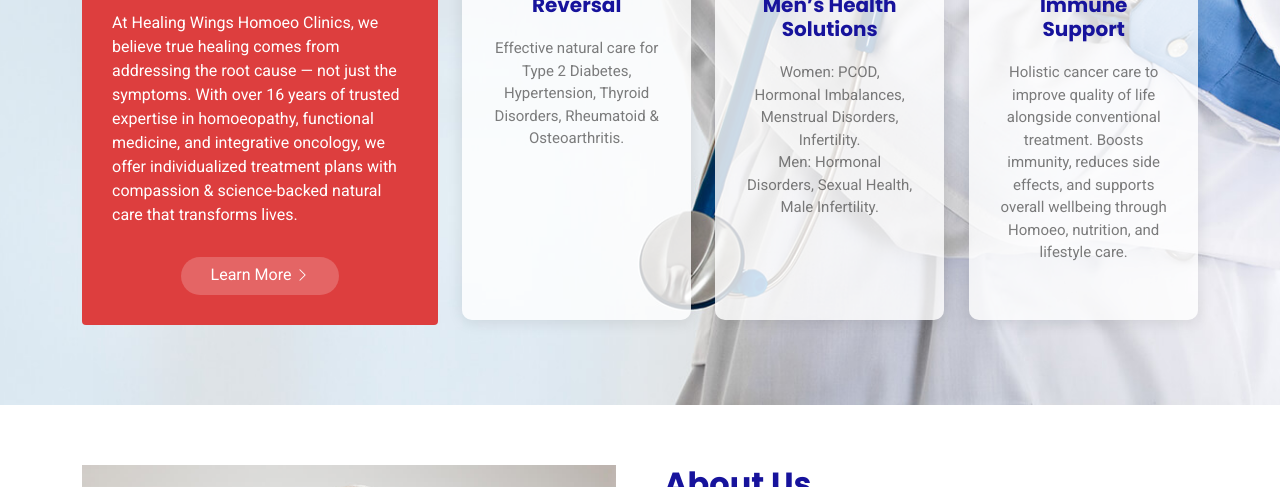
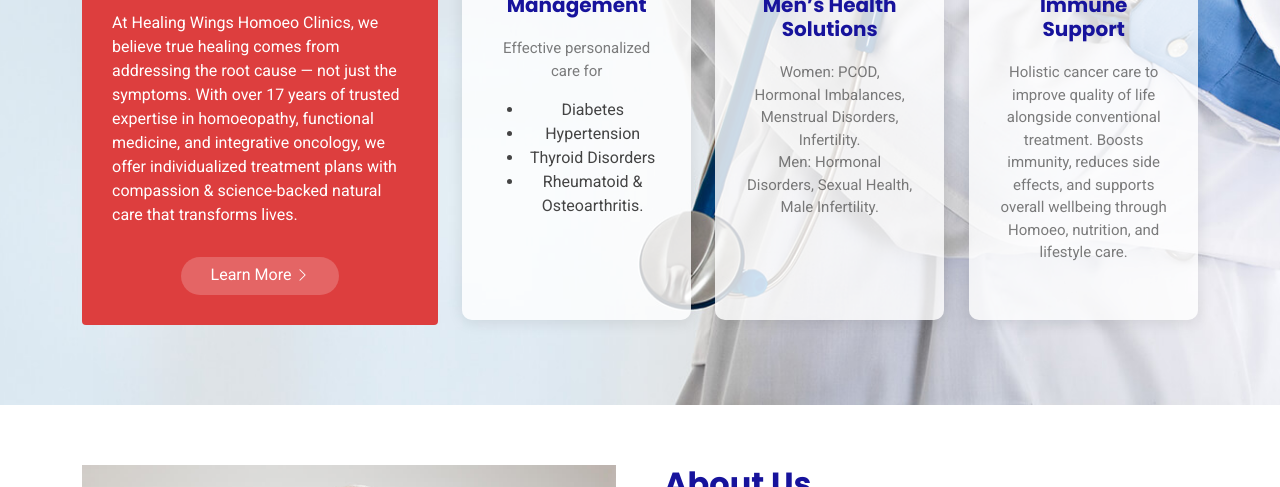
Before and after one commit to salman0802/HealingWingsHomoeo, a plain HTML site: page index.html in a window 1280 px wide. Shown: the part 613-1100 px from the top of the page. Drawn offline with Linux system fonts and the light colour scheme; animation ran at ten frames a second.

Commit message:
Update index.html

```diff
--- a/index.html
+++ b/index.html
@@ -129,8 +129,9 @@
               <h3>Why Choose Healing Wings Homoeo?</h3>
               <p>
                 At Healing Wings Homoeo Clinics, we believe true healing comes from addressing the root cause — not just
-                the symptoms. With over 16 years of trusted expertise in homoeopathy, functional medicine, and
-                integrative oncology, we offer individualized treatment plans with compassion & science-backed natural care that transforms lives.
+                the symptoms. With over 17 years of trusted expertise in homoeopathy, functional medicine, and
+                integrative oncology, we offer individualized treatment plans with compassion & science-backed natural
+                care that transforms lives.
               </p>
               <div class="text-center">
                 <a href="#about" class="more-btn"><span>Learn More</span> <i class="bi bi-chevron-right"></i></a>
@@ -143,11 +144,28 @@
               <div class="row gy-4">
 
                 <div class="col-xl-4 d-flex align-items-stretch">
-                  <div class="icon-box" data-aos="zoom-out" data-aos-delay="300">
+                  <div class="icon-box " data-aos="zoom-out" data-aos-delay="300">
                     <i class="bi bi-clipboard-data"></i>
-                    <h4>Chronic Disease Management & Reversal</h4>
-                    <p>Effective natural care for Type 2 Diabetes, Hypertension, Thyroid Disorders, Rheumatoid &
-                      Osteoarthritis.</p>
+                    <h4>Chronic Disease Reversal & Management</h4>
+                    <p>
+                      Effective personalized care for
+                    <ul class="text-left">
+                      <li>
+                        Diabetes
+                      </li>
+                      <li>
+                        Hypertension
+
+                      </li>
+                      <li>
+                        Thyroid Disorders
+
+                      </li>
+                      <li>
+                        Rheumatoid & Osteoarthritis.
+                      </li>
+                    </ul>
+                    </p>
                   </div>
                 </div><!-- End Icon Box -->
 
@@ -195,7 +213,10 @@
           <div class="col-lg-6 content" data-aos="fade-up" data-aos-delay="100">
             <h3>About Us</h3>
             <p>
-              Healing Wings Homoeo Clinics offers safe, natural, and holistic healing with over 16 years of expertise in Homoeo, functional medicine, and integrative oncology. We provide personalized care for everything from common colds to chronic conditions — all without surgery. Our goal is to treat the root cause, restore balance, and improve your overall quality of life.
+              Healing Wings Homoeo Clinics offers safe, natural, and holistic healing with over 16 years of expertise in
+              Homoeo, functional medicine, and integrative oncology. We provide personalized care for everything from
+              common colds to chronic conditions — all without surgery. Our goal is to treat the root cause, restore
+              balance, and improve your overall quality of life.
             </p>
             <ul>
               <li>
@@ -1133,7 +1154,8 @@
     </div>
 
     <div class="container copyright text-center mt-4">
-      <p>© <span>Copyright</span> <strong class="px-1 sitename">Healing Wings Homoeo</strong> <span>All Rights Reserved</span></p>
+      <p>© <span>Copyright</span> <strong class="px-1 sitename">Healing Wings Homoeo</strong> <span>All Rights
+          Reserved</span></p>
       <div class="credits">
         <!-- All the links in the footer should remain intact. -->
         <!-- You can delete the links only if you've purchased the pro version. -->
```
